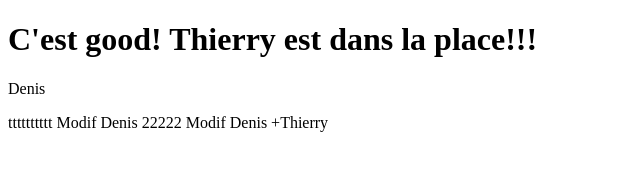
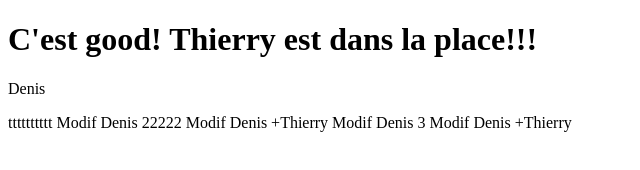
Before and after one commit to dsanchezEni/Test, a plain HTML site: page WebContent/toto.html in a window 1280 px wide. Shown: the whole page, without its empty margins (0-640 px from the left). Drawn offline with Linux system fonts and the light colour scheme.

Commit message:
Merge entre thierry et denis

```diff
--- a/WebContent/toto.html
+++ b/WebContent/toto.html
@@ -16,6 +16,9 @@
  Modif Denis 22222
  Modif Denis +Thierry
 
+ Modif Denis 3
+ Modif Denis +Thierry
+
 
 </body>
 </html>
```
